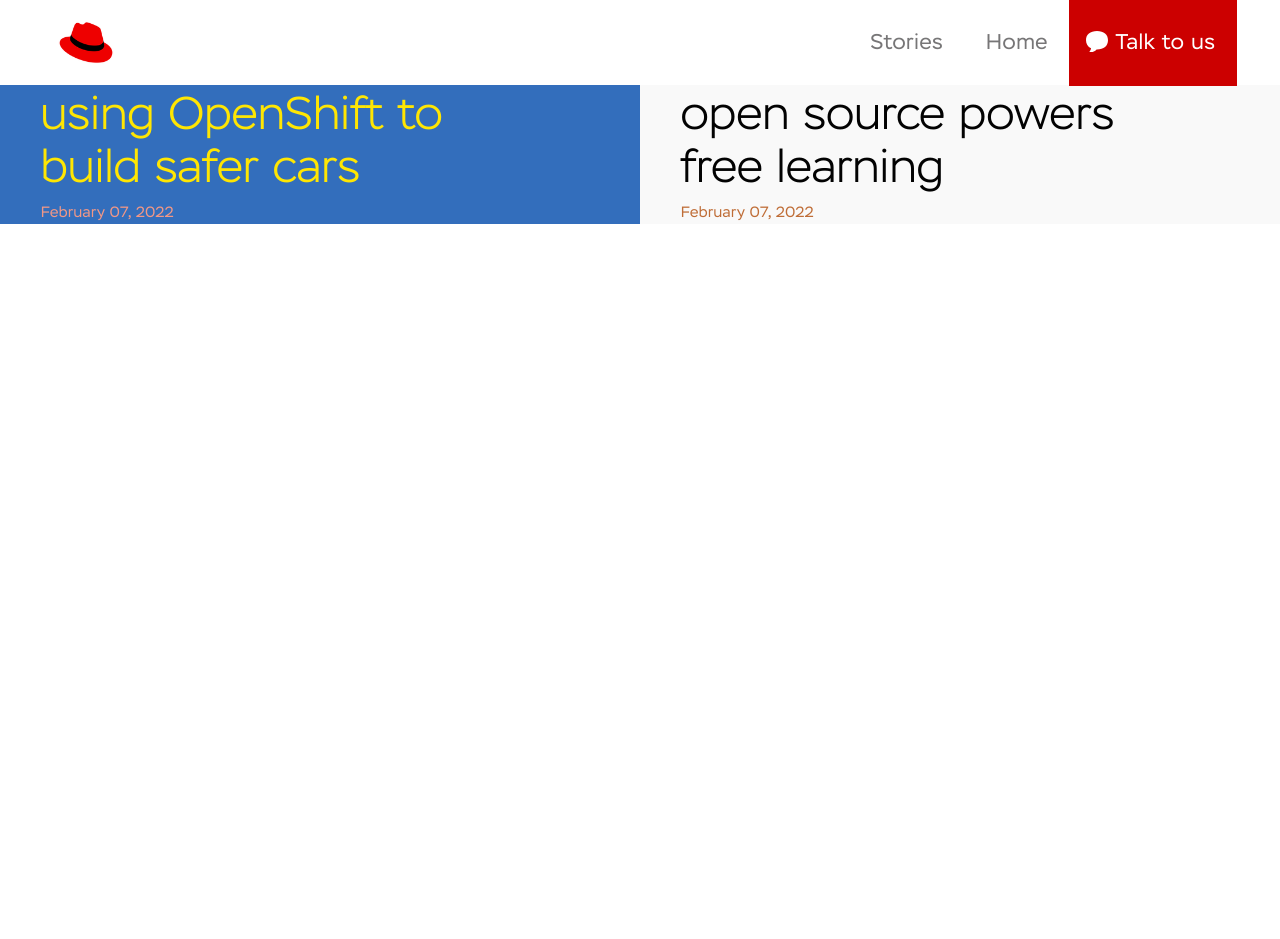
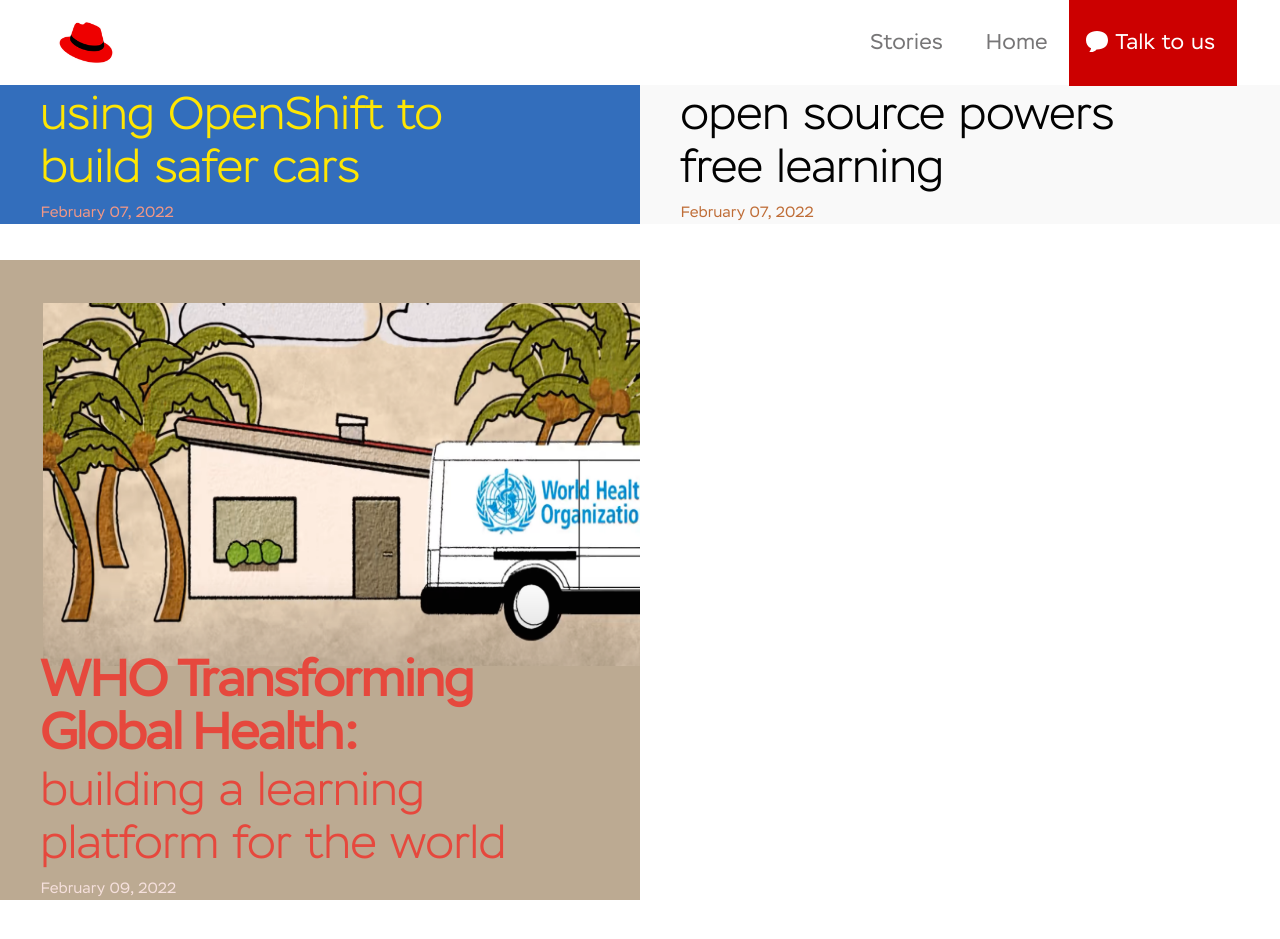
Before and after one commit to rht-labs/rht-labs.github.io, a Jekyll site: the page stories.html, which Jekyll copies as it is, in a window 1280 px wide and 1400 px high, scrolled down 1028 px. Shown: the top 939 px of the window. Built offline with Jekyll 4.4.1, drawn with Linux system fonts in a browser that asks for light colours.

Commit message:
🦂 add who case study 🦂 (#36)

```diff
--- a/stories.html
+++ b/stories.html
@@ -53,6 +53,17 @@
         </a>
       </li>
 
+      <li class="post-list__item" style="position: absolute; left: 0%; top: 676px;">
+        <a class="post-list__link" href="docs/who-case-study.html">
+          <style>#post-who-case-study .post-cover__title { color: #e6463b } #post-who-case-study .post-cover__category { color: #83b685 } #post-who-case-study .post-cover__date { color: #f5e0dc } #post-who-case-study { background: #bca991 }</style>
+          <article class="post-cover post-cover--with-image post-cover--small" id="post-who-case-study">
+            <img class="post-cover__img" alt="" src="images/who-case-study.png" />
+            <h1 class="post-cover__title" itemprop="name headline"><b>WHO Transforming Global Health:</b> building a learning platform for the world</h1>
+            <div class="post-cover__date">February 09, 2022</div>
+          </article>
+        </a>
+      </li>
+
   </ul>
 </body>
 </html>
```
Also changed, not shown: _docs/who-case-study.md (added, +16 -0 lines), images/who-case-study.png (added).
